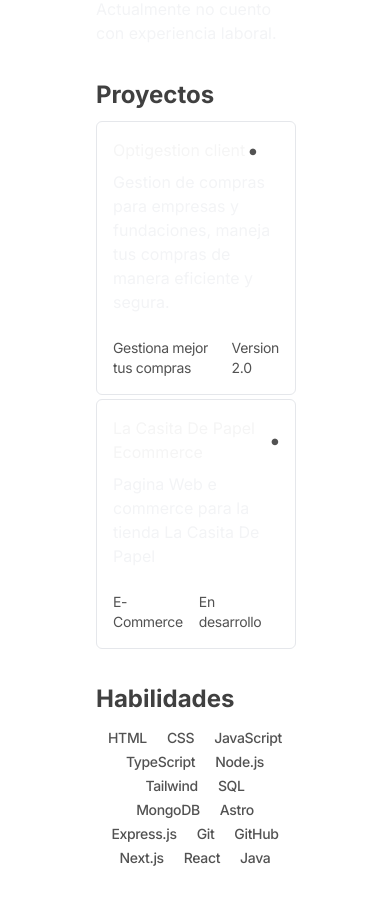
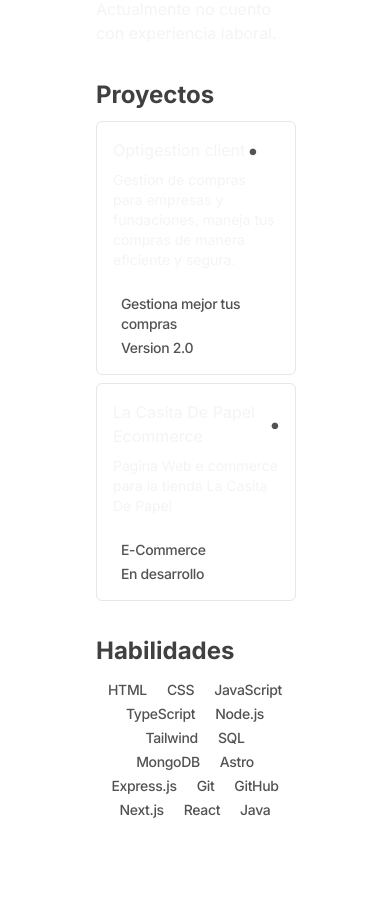
Before and after one commit to joshtin2505/cv-web, a Next.js app: page /curriculum in a window 390 px wide. Shown: the part 1020-1925 px from the top of the page. Built offline with nearby package versions, Linux system fonts and the light colour scheme.

Commit message:
refactor: Update Projects section styles for responsive layout

```diff
--- a/src/components/curriculum/sections/Projects.tsx
+++ b/src/components/curriculum/sections/Projects.tsx
@@ -4,26 +4,34 @@ import { projects } from "@/mocks/cv.json"
 function Projects() {
   return (
     <Section title="Proyectos">
-      <ul className="grid grid-template-colums-auto-fill gap-1">
+      <ul className="grid grid-template-colums-auto-fill gap-2">
         {projects.map(({ description, highlights, name, url, isActive }) => (
           <li key={name}>
             <article className="flex flex-col p-4 rounded-md border dark:border-neutral-600 gap-4 h-full">
               <header className="flex-1">
                 <h3 className="mb-2 flex gap-1">
                   <Link
-                    className="text-neutral-100 hover:underline hover:text-neutral-300"
+                    className="dark:text-neutral-100 hover:underline dark:hover:text-neutral-300"
                     href={url}
+                    target="_blank"
                     title={`Ver el proyecto ${name}`}
                   >
                     {name}
                   </Link>
                   {isActive && <span className="scale-150"> &#8226; </span>}
                 </h3>
-                <p>{description}</p>
+                <p className="text-sm">{description}</p>
               </header>
-              <footer>
+              <footer className="flex flex-wrap justify-start items-center gap-1">
                 {highlights.map((highlight) => {
-                  return <span key={highlight}>{highlight}</span>
+                  return (
+                    <span
+                      className="rounded-lg dark:bg-neutral-800 text-sm font-medium px-2 "
+                      key={highlight}
+                    >
+                      {highlight}
+                    </span>
+                  )
                 })}
               </footer>
             </article>
```
